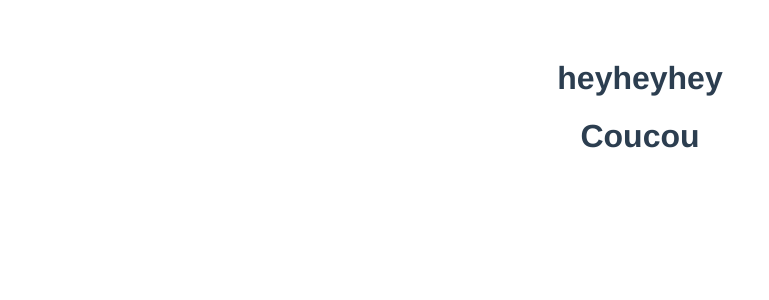
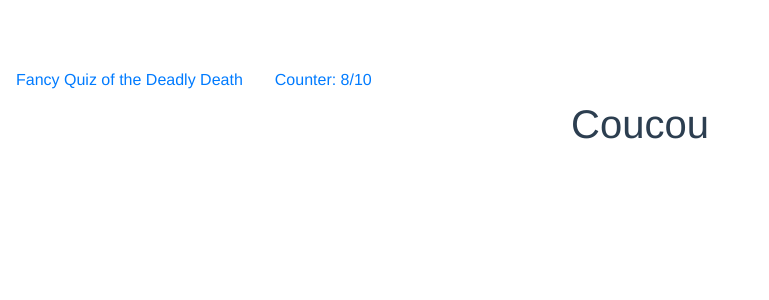
Before and after one commit to LeGaspii/quiz-vue-test, a Vue app: page / in a window 1280 px wide. Shown: the top 300 px of the page, without its empty margins (0-769 px from the left). Built offline with nearby package versions, Linux system fonts and the light colour scheme.

Commit message:
bootstrap ok

```diff
--- a/package.json
+++ b/package.json
@@ -8,6 +8,7 @@
     "lint": "vue-cli-service lint"
   },
   "dependencies": {
+    "bootstrap-vue": "^2.21.2",
     "core-js": "^3.6.5",
     "vue": "^2.6.11"
   },
--- a/src/components/Header.vue
+++ b/src/components/Header.vue
@@ -1,3 +1,8 @@
 <template>
-    <h1>heyheyhey</h1>
+    <div>
+        <b-nav>
+            <b-nav-item>Fancy Quiz of the Deadly Death</b-nav-item>
+            <b-nav-item>Counter: 8/10</b-nav-item>
+        </b-nav>
+    </div>
 </template>
--- a/src/main.js
+++ b/src/main.js
@@ -1,6 +1,11 @@
 import Vue from 'vue'
 import App from './App.vue'
+import BootstrapVue from 'bootstrap-vue'
 
+import 'bootstrap/dist/css/bootstrap.css'
+import 'bootstrap-vue/dist/bootstrap-vue.css'
+
+Vue.use(BootstrapVue)
 Vue.config.productionTip = false
 
 new Vue({
```
Also changed, not shown: 1 other file (tests, documents, lock files or other folders).
